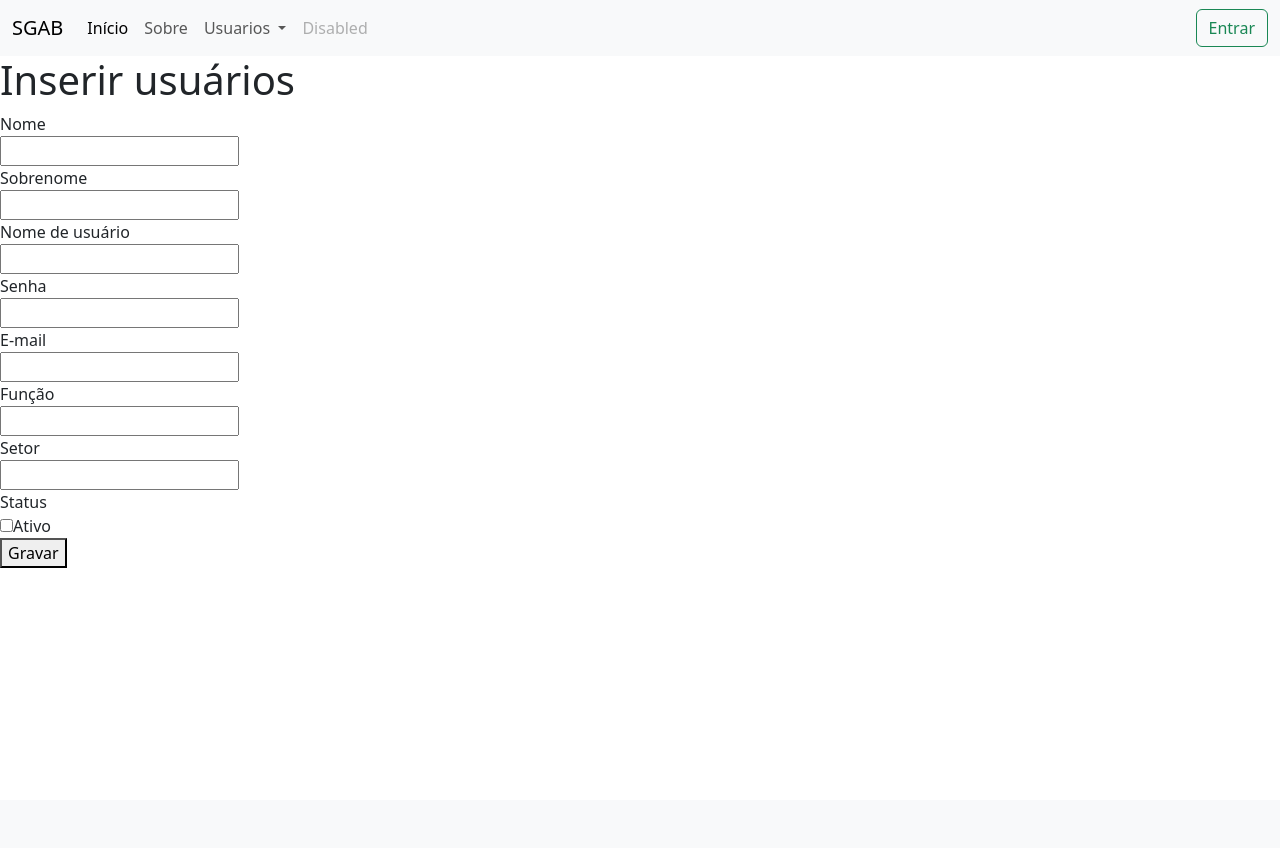
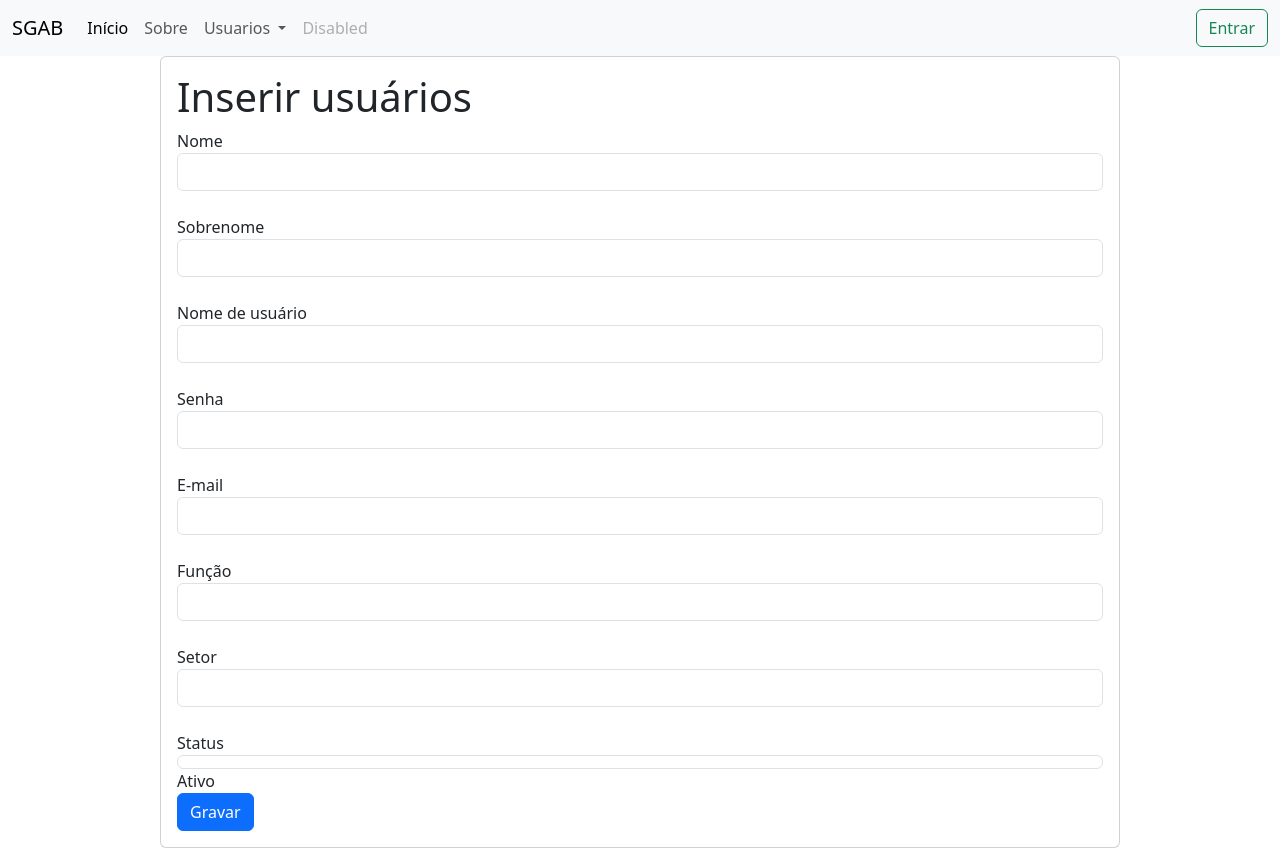
Before and after one commit to onacio/sgab-flask, a Flask app: template src/templates/usuario/inserir.html in a window 1280 px wide. Before the commit the page ends 568 px from the top, so only its background shows below. Run offline with Flask 3, Linux system fonts and the light colour scheme; the template is opened without the code that fills it, so the values that code supplies are empty.

Commit message:
atualicao

```diff
--- a/src/templates/usuario/inserir.html
+++ b/src/templates/usuario/inserir.html
@@ -4,34 +4,38 @@
 
 {% block conteudo %}
 
+<div class="d-flex justify-content-center">
+    <div class="card w-75 p-3 d-flex justify-content-center">
         <h1>Inserir usuários</h1>
         <form action="{{url_for('usuario.inserir')}}" method="post">
             <label for="nome">Nome</label><br>
-        <input type="text" name="nome" id=""><br>
+            <input class="form-control" type="text" name="nome" id=""><br>
 
             <label for="sobrenome">Sobrenome</label><br>
-        <input type="text" name="sobrenome" id=""><br>
+            <input class="form-control" type="text" name="sobrenome" id=""><br>
 
             <label for="usuario">Nome de usuário</label><br>
-        <input type="text" name="usuario" id=""><br>
+            <input class="form-control" type="text" name="usuario" id=""><br>
 
             <label for="senha">Senha</label><br>
-        <input type="text" name="senha" id=""><br>
+            <input class="form-control" type="text" name="senha" id=""><br>
 
             <label for="email">E-mail</label><br>
-        <input type="text" name="email" id=""><br>
+            <input class="form-control" type="text" name="email" id=""><br>
 
             <label for="funcao">Função</label><br>
-        <input type="text" name="funcao" id=""><br>
+            <input class="form-control" type="text" name="funcao" id=""><br>
 
             <label for="setor">Setor</label><br>
-        <input type="text" name="setor" id=""><br>
+            <input class="form-control" type="text" name="setor" id=""><br>
 
             <label for="status">Status</label><br>
-        <input type="checkbox" name="status" id="">Ativo<br>
+            <input class="form-control" type="checkbox" name="status" id="">Ativo<br>
 
-        <button type="submit">Gravar</button>
+            <button class="btn btn-primary" type="submit">Gravar</button>
         </form>
+    </div>
+</div>
 
 
 {% endblock %}
--- a/src/views/usuario.py
+++ b/src/views/usuario.py
@@ -1,7 +1,7 @@
 from flask import Blueprint, request, session, render_template, redirect, url_for
 from src.models.Usuario import Usuario
 
-usuario = Blueprint('usuario', __name__)
+usuario = Blueprint('usuario', __name__, url_prefix='/usuario')
 
 @usuario.route('/inserir', methods=['GET', 'POST'])
 def inserir():
```
Lines whose indentation alone changed are shown as unchanged.
